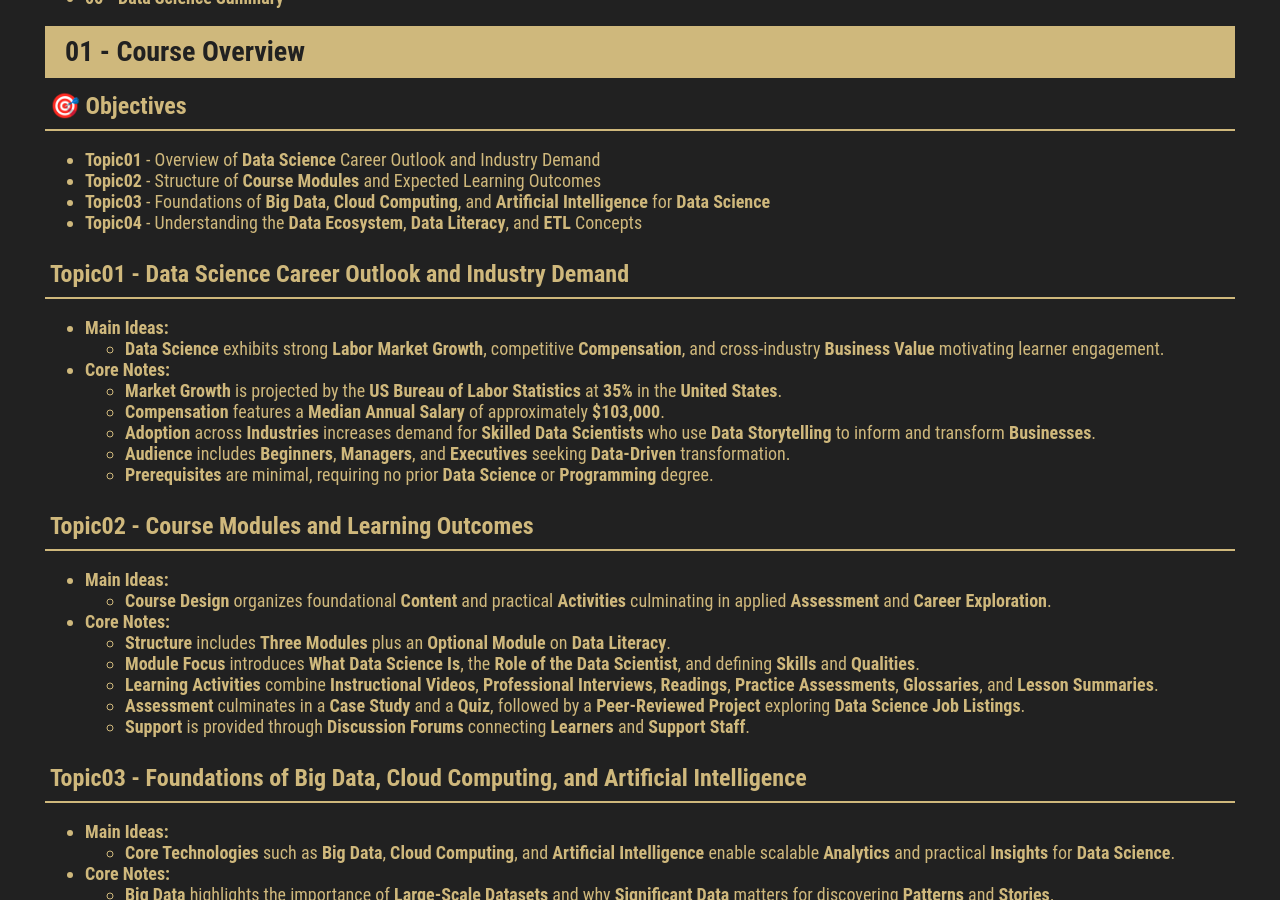
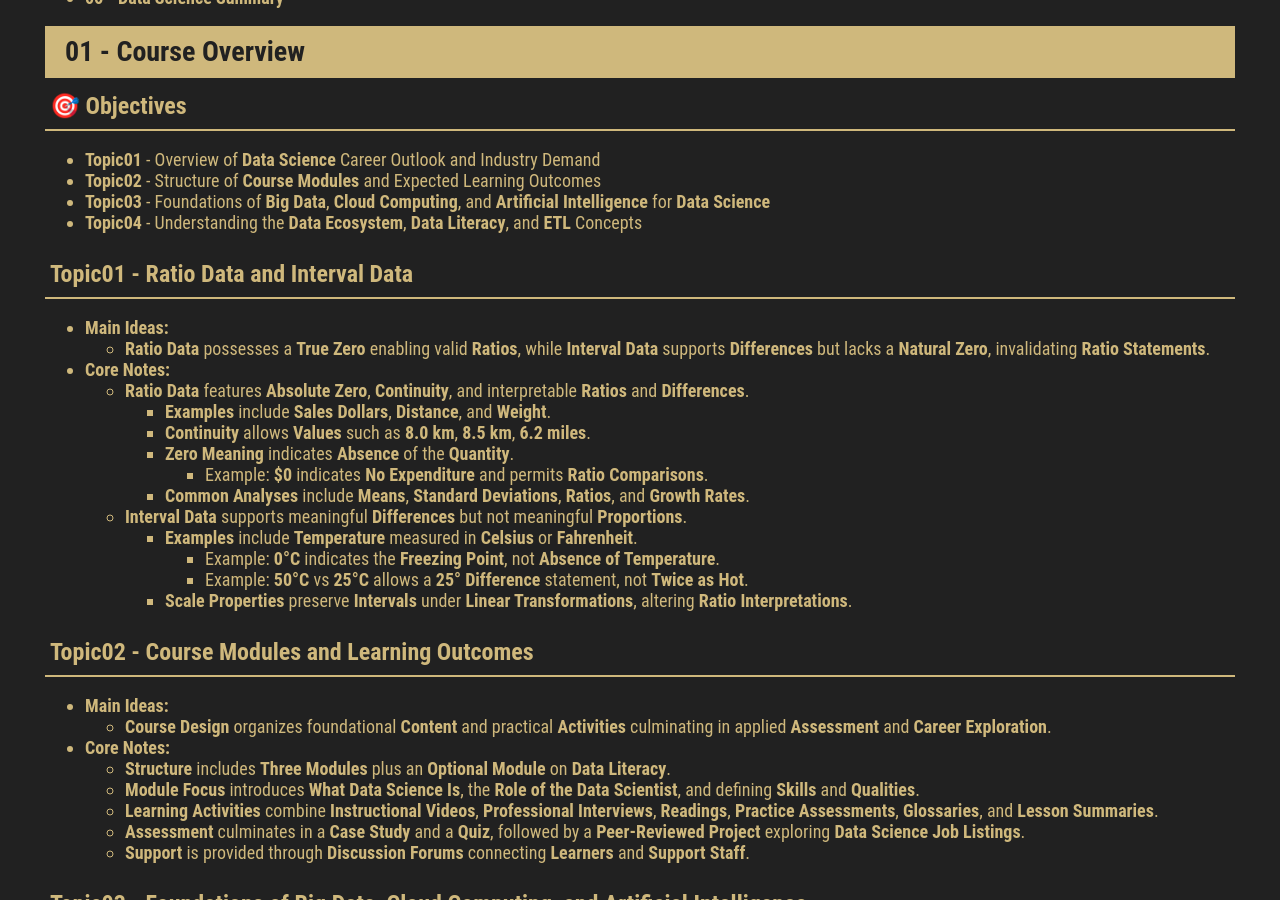
Before and after one commit to milanfx/milanfx.github.io, a Jekyll site: the page built from test.md, in a window 1280 px wide and 900 px high, scrolled down 365 px. Built offline with Jekyll 4.4.1, drawn with Linux system fonts in a browser that asks for light colours; our own code applies the rules of GitHub Pages for plain Markdown files.

Commit message:
Update test.md

```diff
--- a/test.md
+++ b/test.md
@@ -21,17 +21,23 @@ permalink: /DS01M01/
 - **Topic03** - Foundations of **Big Data**, **Cloud Computing**, and **Artificial Intelligence** for **Data Science**
 - **Topic04** - Understanding the **Data Ecosystem**, **Data Literacy**, and **ETL** Concepts
 
-### Topic01 - Data Science Career Outlook and Industry Demand
+### Topic01 - Ratio Data and Interval Data
 
 - **Main Ideas:**
-    - **Data Science** exhibits strong **Labor Market Growth**, competitive **Compensation**, and cross-industry **Business Value** motivating learner engagement.
+    - **Ratio Data** possesses a **True Zero** enabling valid **Ratios**, while **Interval Data** supports **Differences** but lacks a **Natural Zero**, invalidating **Ratio Statements**.
 
 - **Core Notes:**
-    - **Market Growth** is projected by the **US Bureau of Labor Statistics** at **35%** in the **United States**.
-    - **Compensation** features a **Median Annual Salary** of approximately **$103,000**.
-    - **Adoption** across **Industries** increases demand for **Skilled Data Scientists** who use **Data Storytelling** to inform and transform **Businesses**.
-    - **Audience** includes **Beginners**, **Managers**, and **Executives** seeking **Data-Driven** transformation.
-    - **Prerequisites** are minimal, requiring no prior **Data Science** or **Programming** degree.
+    - **Ratio Data** features **Absolute Zero**, **Continuity**, and interpretable **Ratios** and **Differences**.
+        - **Examples** include **Sales Dollars**, **Distance**, and **Weight**.
+        - **Continuity** allows **Values** such as **8.0 km**, **8.5 km**, **6.2 miles**.
+        - **Zero Meaning** indicates **Absence** of the **Quantity**.
+            - Example: **$0** indicates **No Expenditure** and permits **Ratio Comparisons**.
+        - **Common Analyses** include **Means**, **Standard Deviations**, **Ratios**, and **Growth Rates**.
+    - **Interval Data** supports meaningful **Differences** but not meaningful **Proportions**.
+        - **Examples** include **Temperature** measured in **Celsius** or **Fahrenheit**.
+            - Example: **0°C** indicates the **Freezing Point**, not **Absence of Temperature**.
+            - Example: **50°C** vs **25°C** allows a **25° Difference** statement, not **Twice as Hot**.
+        - **Scale Properties** preserve **Intervals** under **Linear Transformations**, altering **Ratio Interpretations**.
 
 ### Topic02 - Course Modules and Learning Outcomes
 
```
